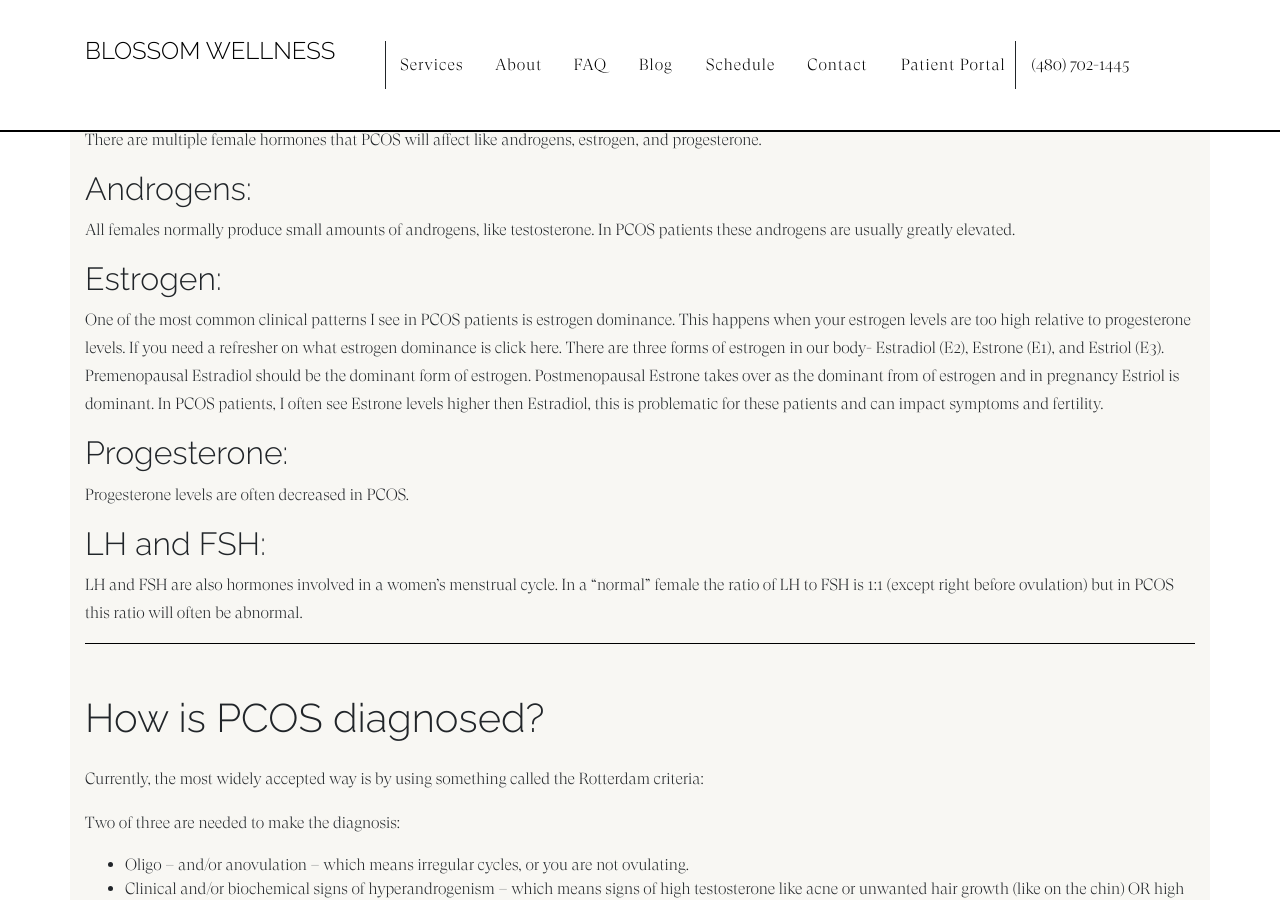
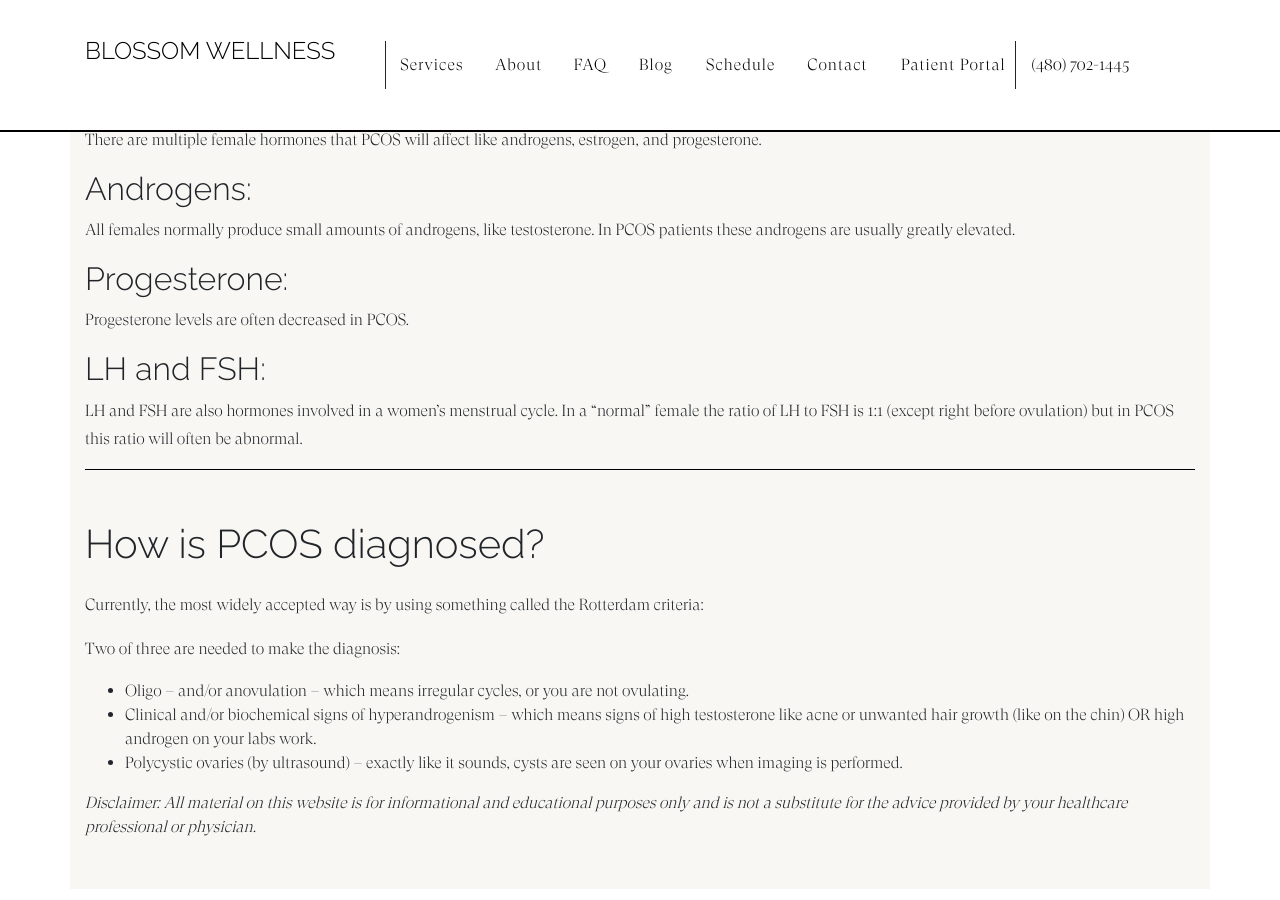
Before and after one commit to kburke8/drtaraburke, a Jekyll site: the page built from _posts/2020-03-15-hormones-in-pcos.md, in a window 1280 px wide and 900 px high, scrolled down 764 px. Built offline with Jekyll 4.4.1, drawn with Linux system fonts in a browser that asks for light colours; nearby versions of some CDN libraries; library files that are not in the unit come from our copies; a script that is not in the unit is left out.

Commit message:
remove estrone

```diff
--- a/_posts/2020-03-15-hormones-in-pcos.md
+++ b/_posts/2020-03-15-hormones-in-pcos.md
@@ -41,9 +41,7 @@ There are multiple female hormones that PCOS will affect like androgens, estroge
 ### Androgens:
 
 All females normally produce small amounts of androgens, like testosterone. In PCOS patients these androgens are usually greatly elevated.
-### Estrogen:
 
-One of the most common clinical patterns I see in PCOS patients is estrogen dominance. This happens when your estrogen levels are too high relative to progesterone levels. If you need a refresher on what estrogen dominance is click here. There are three forms of estrogen in our body- Estradiol (E2), Estrone (E1), and Estriol (E3). Premenopausal Estradiol should be the dominant form of estrogen. Postmenopausal Estrone takes over as the dominant from of estrogen and in pregnancy Estriol is dominant. In PCOS patients, I often see Estrone levels higher then Estradiol, this is problematic for these patients and can impact symptoms and fertility.
 ### Progesterone:
 
 Progesterone levels are often decreased in PCOS.
```
Also changed, not shown: _posts/2020-04-21-the-long-cycle.md (+1 -1 lines).
